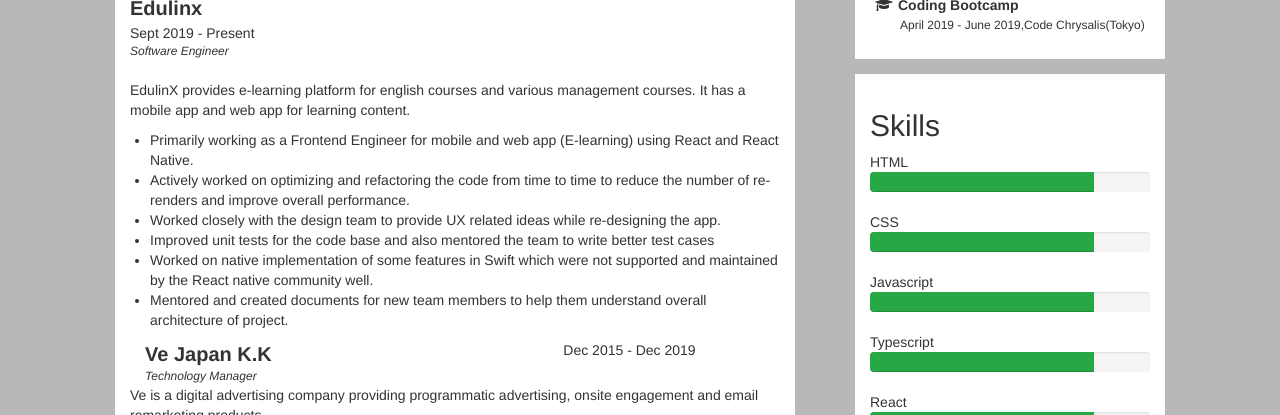
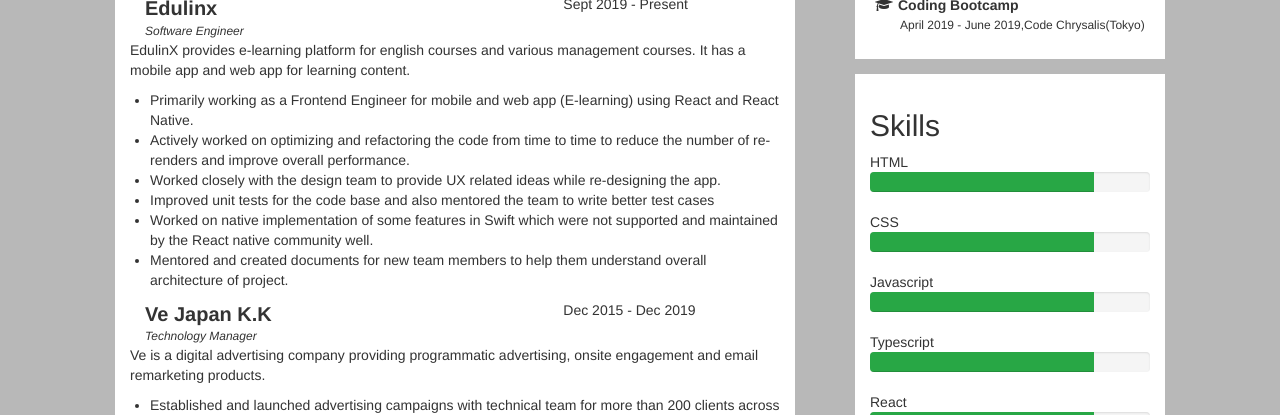
Before and after one commit to Sjain020188/Sjain020188.github.io, a plain HTML site: page index.html in a window 1280 px wide. Shown: the part 685-1100 px from the top of the page. Drawn offline with nearby package versions, Linux system fonts and the light colour scheme.

Commit message:
update css

```diff
--- a/index.html
+++ b/index.html
@@ -73,9 +73,9 @@
                            <div class="content">
                               <ul>
                                  <li>
-                                    <div class="company_name">Edulinx</div>
+                                    <div class="company_name col-sm-8">Edulinx</div>
                                     <div class="company_year">Sept 2019 - Present</div>
-                                    <div class="designation">Software Engineer</div>
+                                    <div class="designation col-sm-12">Software Engineer</div>
                                     <div class="jd">
                                        <p>EdulinX provides e-learning platform for english courses and various management courses. It has a mobile app and web app for learning content.
 
@@ -98,6 +98,8 @@
                                     <div class="jd">
                                        <p>Ve is a digital advertising company providing programmatic
                                           advertising, onsite engagement and email remarketing products.
+
+
                                        <ul>
                                           <li>Established and launched advertising campaigns with technical team for more than 200 clients across Asia</li>
 
@@ -116,6 +118,8 @@
                                           specializes in website and application development for internet-
                                           based marketing and consumer communication activities for
                                           global organizations.
+
+
                                        <ul>
                                           <li>Revamped QA processes by automating regression tests using Selenium Webdriver and Cucumber for BDD</li>
                                           <li>Oversaw project delivery through negotiating with overseas clients on project budgets and milestones</li>
@@ -131,6 +135,8 @@
                                        <p>Accenture leverages premier global market intelligence to provide
                                           deep-dive analyses—helping retailers achieve high performance
                                           through better strategies in the current market downturn.
+
+
                                        <ul>
                                           <li>Fully operated in all phases of QA including test planning, preparation, execution and defect management</li>
                                           <li>Led a team of 5 local testers by exercising in-depth knowledge of SAP SRM, Ariba, Cordys, Seibel in Telecom and procurement domains</li>
```
